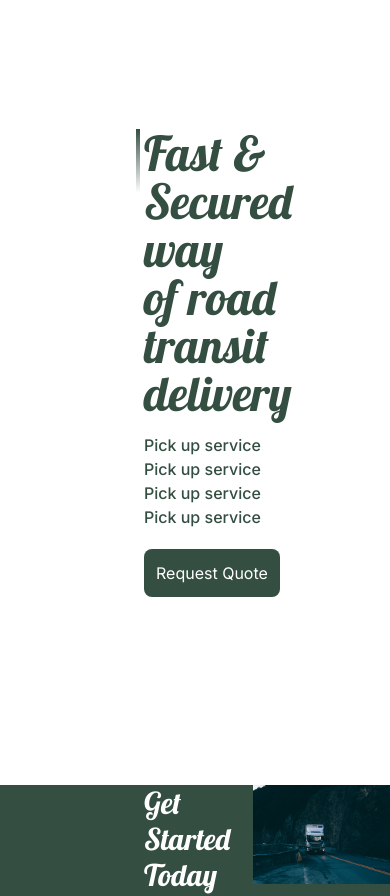
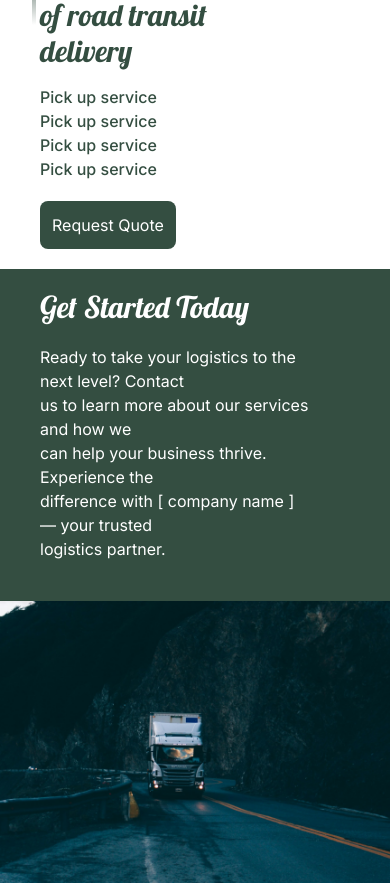
Before and after one commit to Dev-kami/Road-Tansit-Delivery, a Next.js app: page / in a window 390 px wide. Shown: the part 903-1799 px from the top of the page. Built offline with nearby package versions, Linux system fonts and the light colour scheme.

Commit message:
Responsiveness for About

```diff
--- a/src/components/About.tsx
+++ b/src/components/About.tsx
@@ -3,9 +3,9 @@ import Image from "next/image";
 
 const About = () => {
   return (
-    <section className="px-36 h-full flex justify-between w-full">
+    <section className="lg:px-36 px-10 md:h-full py-5 flex justify-between w-full">
       <div className="flex flex-col flex-1 items-start justify-center">
-        <h2 className="font-lobster text-primary text-5xl before:h-16 relative before:w-1 before:bg-gradient-to-b from-primary to-white before:absolute before:-left-2">
+        <h2 className="font-lobster text-primary sm:text-5xl text-3xl before:h-16 relative before:w-1 before:bg-gradient-to-b from-primary to-white before:absolute before:-left-2">
           Fast & Secured way <br /> of road transit <br /> delivery
         </h2>
         <ul className="text-primary font-medium mt-4">
@@ -19,7 +19,7 @@ const About = () => {
         </RequestQuoteButton>
       </div>
 
-      <div className="relative h-full w-full flex-1">
+      <div className="relative h-full w-full flex-1 hidden md:block">
         <Image
           className="absolute -top-10 right-0"
           src="/images/delivery-trailer-2.png"
--- a/src/components/GetStarted.tsx
+++ b/src/components/GetStarted.tsx
@@ -2,10 +2,12 @@ import Image from "next/image";
 
 const GetStarted = () => {
   return (
-    <section className="pl-36 bg-primary">
-      <div className="text-white flex justify-between">
-        <div className="flex flex-col w-[80%] justify-center">
-          <h3 className="font-lobster text-3xl mb-5">Get Started Today</h3>
+    <section className="lg:pl-36 md:pl-10 bg-primary">
+      <div className="text-white flex md:flex-row flex-col justify-between gap-y-10">
+        <div className="flex flex-col w-[80%] justify-center md:pl-0 pl-10">
+          <h3 className="font-lobster text-3xl mb-5 md:mt-0 mt-5">
+            Get Started Today
+          </h3>
           <p>
             Ready to take your logistics to the next level? Contact <br /> us to
             learn more about our services and how we <br /> can help your
--- a/src/components/Home.tsx
+++ b/src/components/Home.tsx
@@ -7,7 +7,7 @@ const HomePage = () => {
       <NavBar />
 
       <div className="lg:px-36 px-10 pt-32 h-[calc(100vh-3.5rem)]">
-        <h1 className="font-lobster lg:text-6xl text-4xl pl-4 relative before:h-[calc(100%-1.5rem)] before:w-1 before:bg-gradient-to-b from-primary to-white before:absolute before:left-1">
+        <h1 className="font-lobster lg:text-6xl sm:text-5xl text-4xl pl-4 relative before:h-[calc(100%-1.5rem)] before:w-1 before:bg-gradient-to-b from-primary to-white before:absolute before:left-1">
           We will move anything <br /> into any direction you <br /> want.
         </h1>
         <RequestQuoteButton className="ml-4 mt-5 bg-primary p-3 rounded-lg">
```
